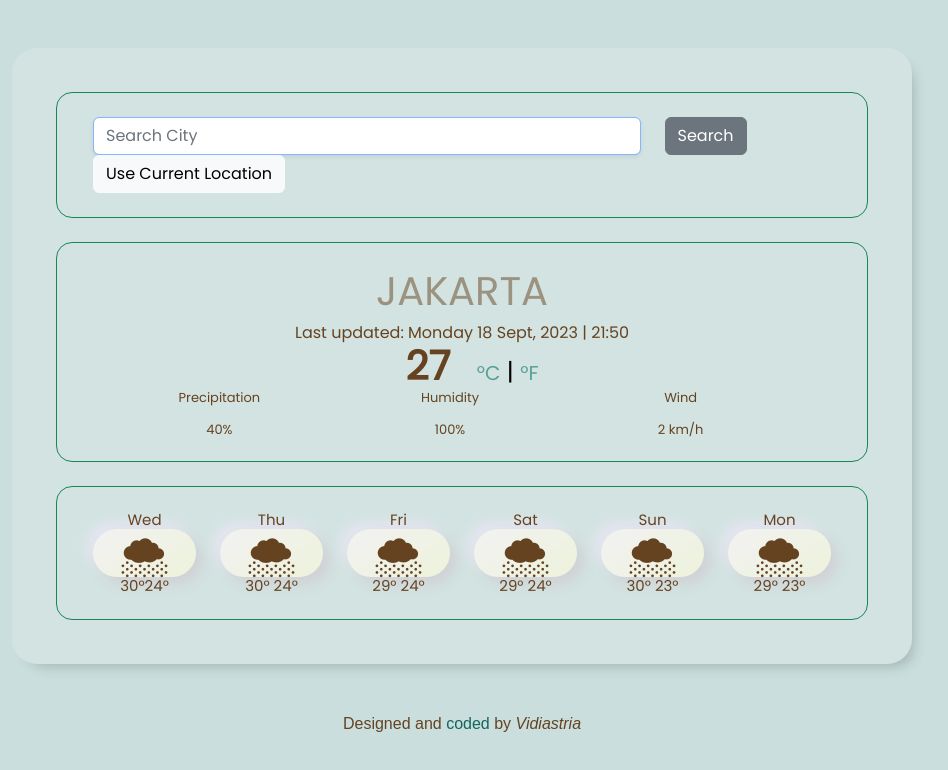
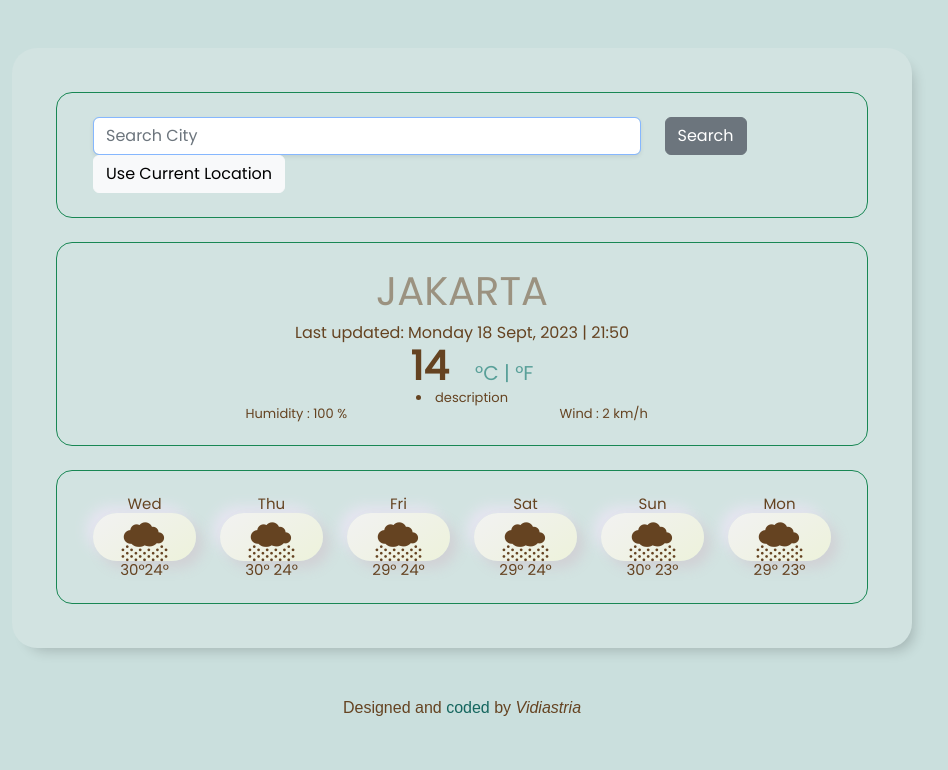
Before and after one commit to vidiastria/weather-app, a plain HTML site: page index.html in a window 1280 px wide. Shown: the whole page, without its empty margins (178-1126 px from the left). Drawn offline with nearby package versions, Linux system fonts and the light colour scheme; a web font is replaced by a local one.

Commit message:
Update index.html
remove presc, and add description

```diff
--- a/index.html
+++ b/index.html
@@ -66,31 +66,31 @@
                 <div class="row weather-content h4 p-4 m-4 border border-success rounded-4">
                     <div class="col text-center text-black">
                         <span class="m1 opacity-50" id="current-city">
-                            <h1>Jakarta</h1></span>
+                            <h1 id="city">Jakarta</h1></span>
                             <!--   div 1 for temperature, with image background -->
                         <div id="current-description">
                             <a>Last updated: </a><a id="current-date">Wed 14:69</a>
                         </div>
                         <div id="tempt-content" class="tempt-content">
-                            <a class="currentTemp" id="currentTemp" >27</a>
-                            <a class="linkCelcius" id="linkCelcius" href="#" type="number">°C</a> |
-                            <a class="linkFahrent" id="linkFahrent" href="#" type="number">°F</a>
+                            <a class="currentTemp" id="currentTemp" >14</a>
+                            <span class="linkTemp linkCelcius" id="linkCelcius" href="#" type="number">°C | </span>
+                            <span class="linkTemp linkFahrent" id="linkFahrent" href="#" type="number">°F </span>
                         </div>
                     </div>
         <!--  div 1 for description like humidity, wind, feels like -->
+                    <div class="more-details">
+                        <li id="description-content"> description </li>
+                    </div>
                     <div class="row justify-content-evenly more-details">
-                        <div class="col-3 more-details-boxes">
-                            <p>Precipitation</p>
-                            <div class="inside" id="humidity-content">40%</div>
+
+                        <div class="col-md-3">
+                            <a>Humidity :</a>
+                            <span id="humidity-content">100 </span> %
                         </div>
-                        <div class="col-3 more-details-boxes">
-                            <p>Humidity</p>
-                            <div class="inside" id="humidity-content">100%</div>
-                        </div>
-                        <div class="col-3 more-details-boxes">
-                            <p>Wind</p>
-                            <div class="inside" id="wind-content">2 km/h</div>
-                        </div>
+                        <div class="col-md-3">
+                            <a>Wind :</a>
+                            <span id="wind-content">2 </span> km/h
+                         </div>
                     </div>
                 </div>
         <!--  div 1 for forecast 6 day ahead, div 2 using card , row and col -->
```
